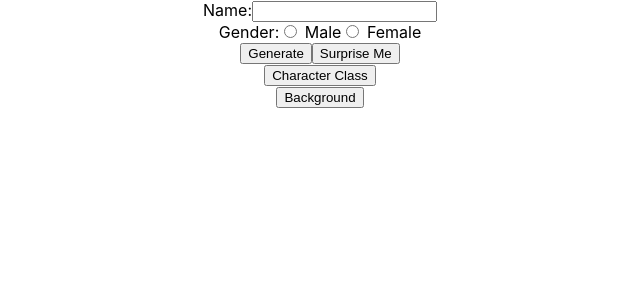
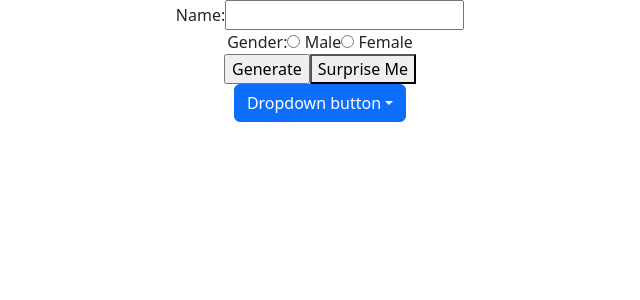
Before and after one commit to jshan98/random-shep-generator, a React (Create React App) app: page / in a window 1280 px wide. Shown: the top 300 px of the page, without its empty margins (320-960 px from the left). Built offline with nearby package versions, Linux system fonts and the light colour scheme.

Commit message:
Installed dependencies and acheived dropdown button functionality

```diff
--- a/src/RandomShepard.js
+++ b/src/RandomShepard.js
@@ -1,5 +1,5 @@
 import React, {Component} from "react";
-import { Dropdown } from "react-bootstrap";
+import { Dropdown, DropdownButton } from "react-bootstrap";
 import MaleNames from './maleNames.json';
 import FemaleNames from './femaleNames.json';
 
@@ -99,28 +99,11 @@ class FullRandomShep extends Component {
                 </div>
                 <input type="submit" value="Generate" onSubmit={this.handleSubmit}/>
                 <button onClick={this.randomizeShep}>Surprise Me</button>
-                <Dropdown>
-                    <Dropdown.Toggle variant="success" id="dropdown-basic">
-                        Character Class
-                    </Dropdown.Toggle>
-
-                    <Dropdown.Menu onChange={event => this.handleChange(event, 'chClass')}>
-                        <Dropdown.Item value={this.chClasses[0]}>{this.chClasses[0]}</Dropdown.Item>
-                        <Dropdown.Item value={this.chClasses[1]}>{this.chClasses[1]}</Dropdown.Item>
-                        <Dropdown.Item value={this.chClasses[2]}>{this.chClasses[2]}</Dropdown.Item>
-                    </Dropdown.Menu>
-                </Dropdown>
-                <Dropdown>
-                    <Dropdown.Toggle variant="success" id="dropdown-basic">
-                        Background
-                    </Dropdown.Toggle>
-
-                    <Dropdown.Menu onChange={event => this.handleChange(event, 'background')}>
-                        <Dropdown.Item value={this.backgrounds[0]}>{this.backgrounds[0]}</Dropdown.Item>
-                        <Dropdown.Item value={this.backgrounds[1]}>{this.backgrounds[1]}</Dropdown.Item>
-                        <Dropdown.Item value={this.backgrounds[2]}>{this.backgrounds[2]}</Dropdown.Item>
-                    </Dropdown.Menu>
-                </Dropdown>
+                <DropdownButton id="dropdown-basic-button" title="Dropdown button">
+                    <Dropdown.Item href="#/action-1">Action</Dropdown.Item>
+                    <Dropdown.Item href="#/action-2">Another action</Dropdown.Item>
+                    <Dropdown.Item href="#/action-3">Something else</Dropdown.Item>
+                </DropdownButton>
             </form>
         )
     }
--- a/src/index.js
+++ b/src/index.js
@@ -3,6 +3,7 @@ import ReactDOM from 'react-dom/client';
 import './index.css';
 import App from './App';
 import reportWebVitals from './reportWebVitals';
+import "bootstrap/dist/css/bootstrap.css";
 
 const root = ReactDOM.createRoot(document.getElementById('root'));
 root.render(
```
Also changed, not shown: package.json (+6 -2 lines), 1 other file (tests, documents, lock files or other folders).
